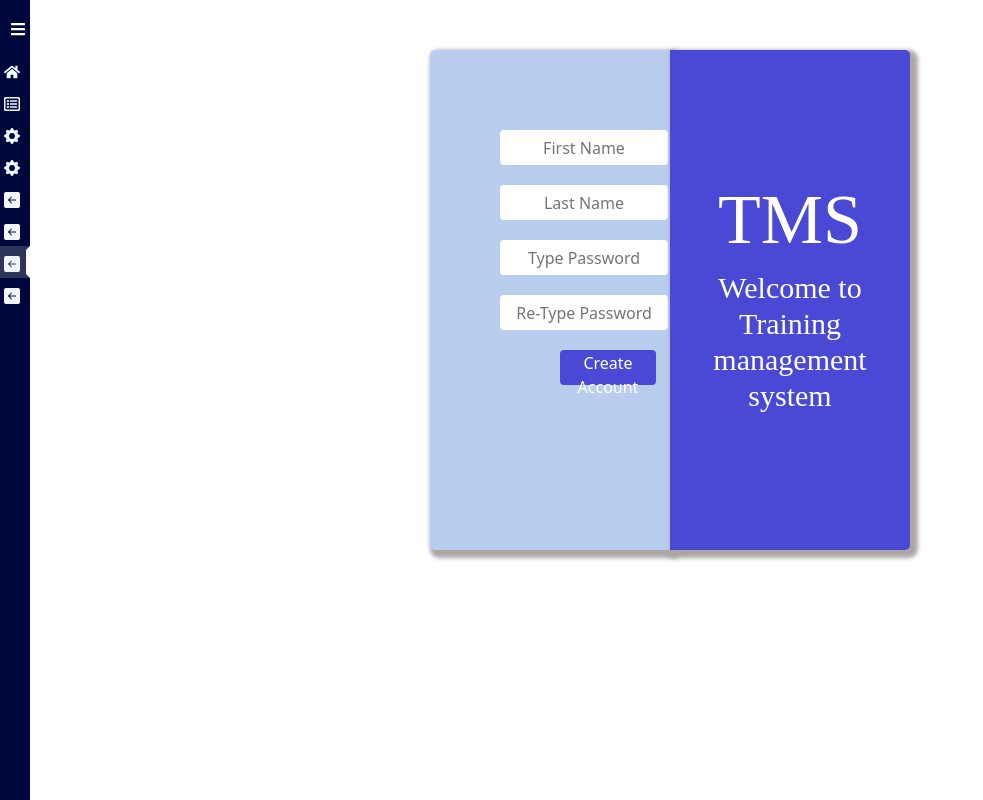
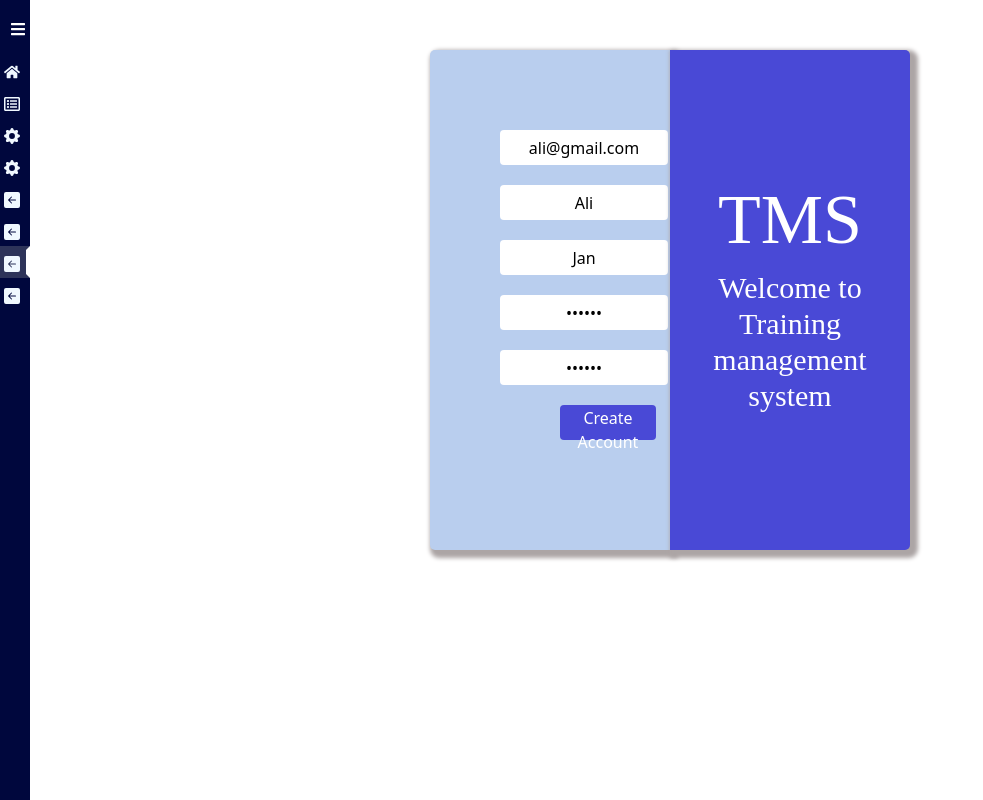
Before and after one commit to DawoodIsrar/TrainingManagementSystem, a React (Create React App) app: page /SignUp in a window 1280 px wide. Shown: the top 800 px of the page, without its empty margins (0-983 px from the left). Built offline with nearby package versions, Linux system fonts and the light colour scheme.

Commit message:
appling state and axios to post data to backend

```diff
--- a/package.json
+++ b/package.json
@@ -7,6 +7,7 @@
     "@testing-library/react": "^13.4.0",
     "@testing-library/user-event": "^13.5.0",
     "antd": "^5.5.0",
+    "axios": "^1.4.0",
     "bootstrap": "^5.2.3",
     "framer-motion": "^10.12.12",
     "react": "^18.2.0",
--- a/src/components/pages/Signup.js
+++ b/src/components/pages/Signup.js
@@ -1,17 +1,37 @@
-import React from 'react'
+import axios from 'axios';
+import React, { useState } from 'react'
 
-function Signup() {
+
+const Signup= () => {
+  const [email, setEmail] = useState("ali@gmail.com");
+  const [fname, setFName] = useState("Ali");
+  const [lname, setLName] = useState("Jan");
+  const [password, setPassword] = useState("123456");
+  const [repassword, setRepassword] = useState("123456");
+
+
+
+const handleSubmit = async (e) => {
+  e.preventDefault();
+  // console.table({ email, fname, lname, password,repassword });
+  const {data} = await axios.post(`http://localhost:8000/api/register` , {email,fname,lname,password,repassword});
+  console.log("REGISTER RESPONCE", data);
+};
+
+
+
   return (
     <div className='reg'>
         <div className='form'>
-        <form className='regform'>
+        <form className='regform' onSubmit={handleSubmit}>
             <div className='fields'>
-            <input className='inputform' type="text" placeholder='First Name'></input><br></br>
-        <input className='inputform' type="text" placeholder='Last Name'></input><br></br>
+            <input className='inputform' value={email}  onChange={(e) => setEmail(e.target.value)} type="email" placeholder='Email'></input><br></br>
+            <input className='inputform' value={fname}  onChange={(e) => setFName(e.target.value)} type="text" placeholder='First Name'></input><br></br>
+        <input className='inputform' value={lname}  onChange={(e) => setLName(e.target.value)} type="text" placeholder='Last Name'></input><br></br>
 
-        <input className='inputform' type="password" placeholder='Type Password' ></input><br></br>
+        <input className='inputform' value={password}  onChange={(e) => setPassword(e.target.value)} type="password" placeholder='Type Password' ></input><br></br>
 
-        <input className='inputform' type="password" placeholder='Re-Type Password'></input><br></br>
+        <input className='inputform' value={repassword}  onChange={(e) => setRepassword(e.target.value)} type="password" placeholder='Re-Type Password'></input><br></br>
             <button className='form-btn'>Create Account</button>
 
             </div>
@@ -27,4 +47,4 @@ function Signup() {
   )
 }
 
-export default Signup
+export default Signup;
```
Also changed, not shown: 1 other file (tests, documents, lock files or other folders).
